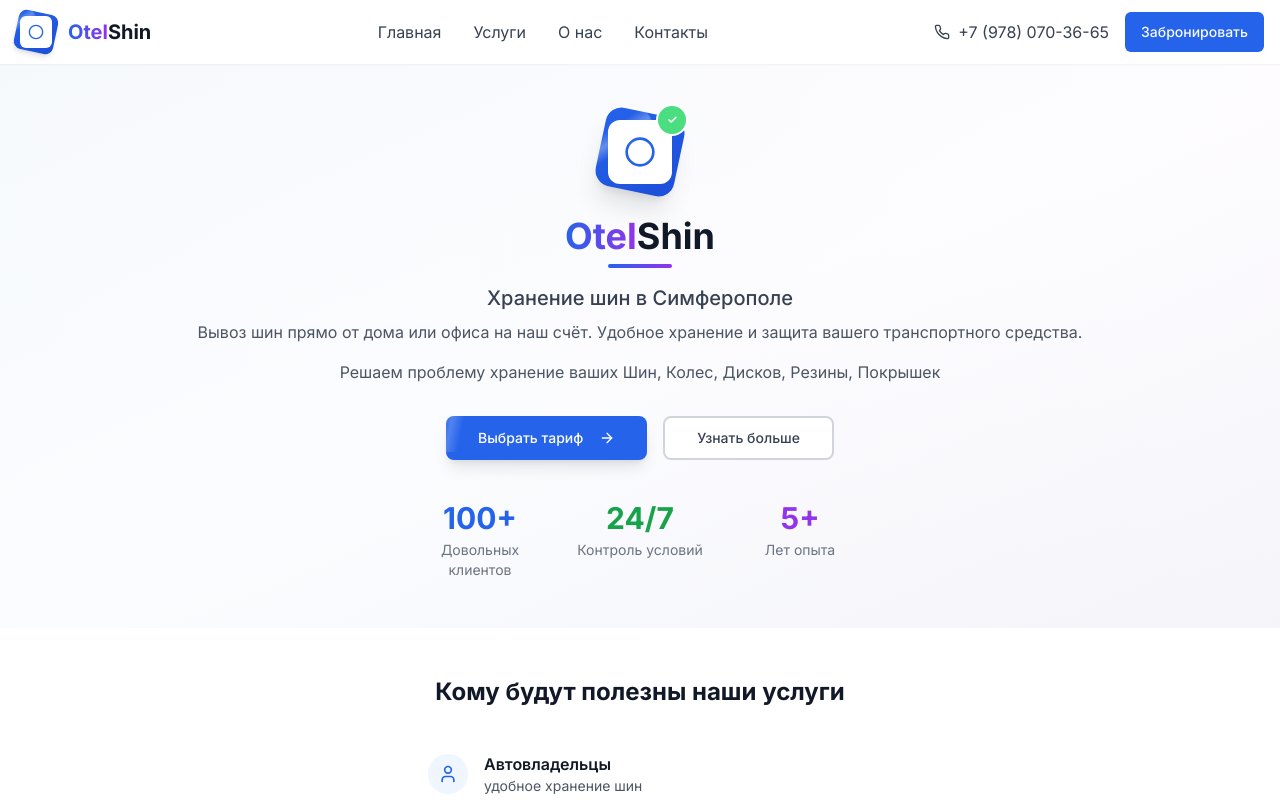
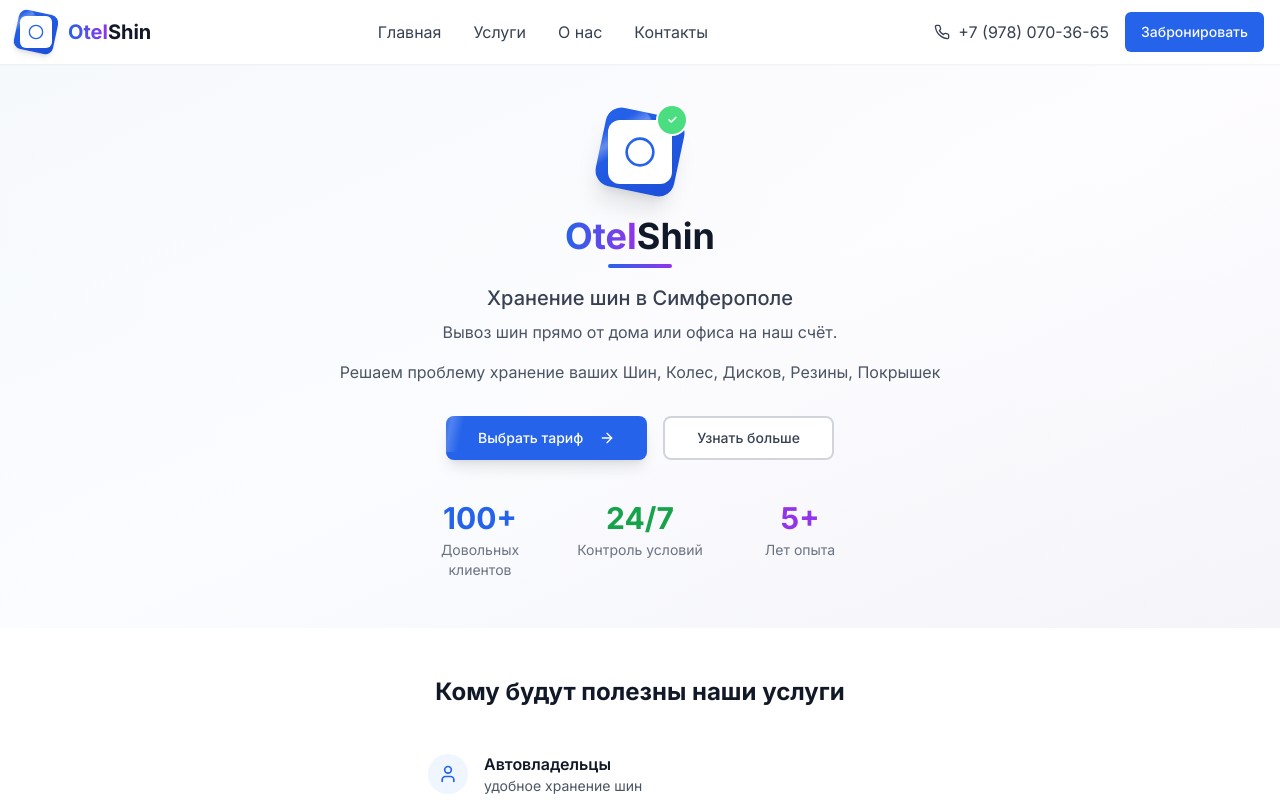
Before and after one commit to enver-isliamov/otelshin.ru, a Next.js app: page / in a window 1280 px wide. Shown: the top 800 px of the page. Built offline with nearby package versions, Linux system fonts and the light colour scheme.

Commit message:
Update hero-section.tsx
Signed-off-by: enver-isliamov <enverphoto@gmail.com>

```diff
--- a/components/hero-section.tsx
+++ b/components/hero-section.tsx
@@ -39,7 +39,7 @@ export default function HeroSection() {
 
           {/* Location */}
           <p className="text-sm lg:text-base mb-4 text-gray-600">
-            Вывоз шин прямо от дома или офиса на наш счёт. Удобное хранение и защита вашего транспортного средства.
+            Вывоз шин прямо от дома или офиса на наш счёт.
           </p>
 
           {/* Description */}
```
